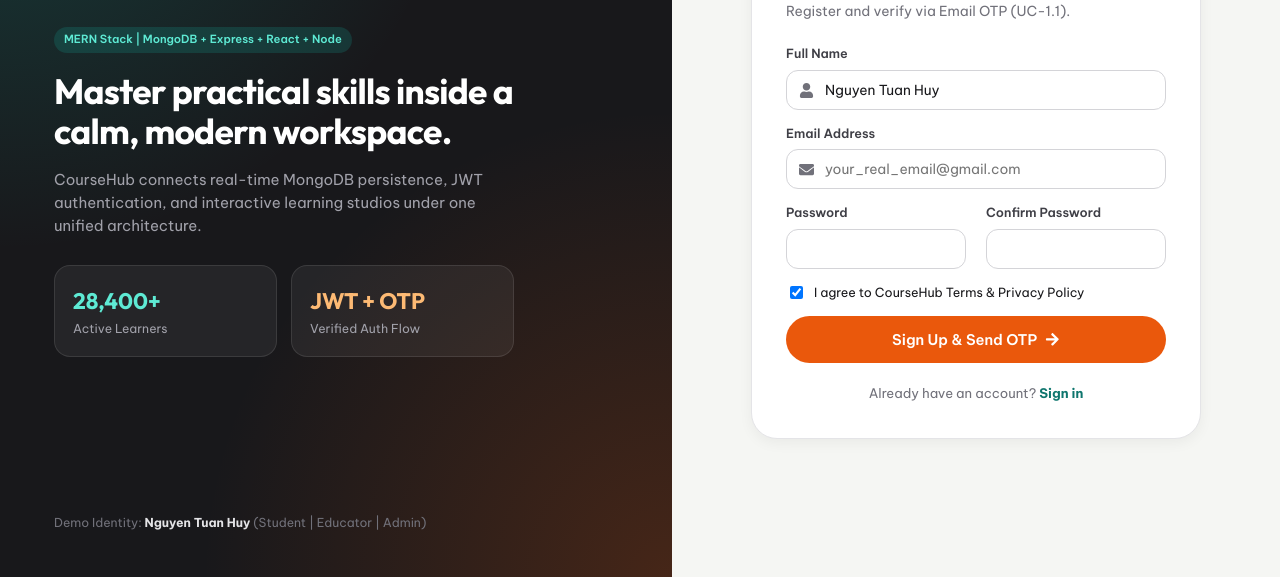
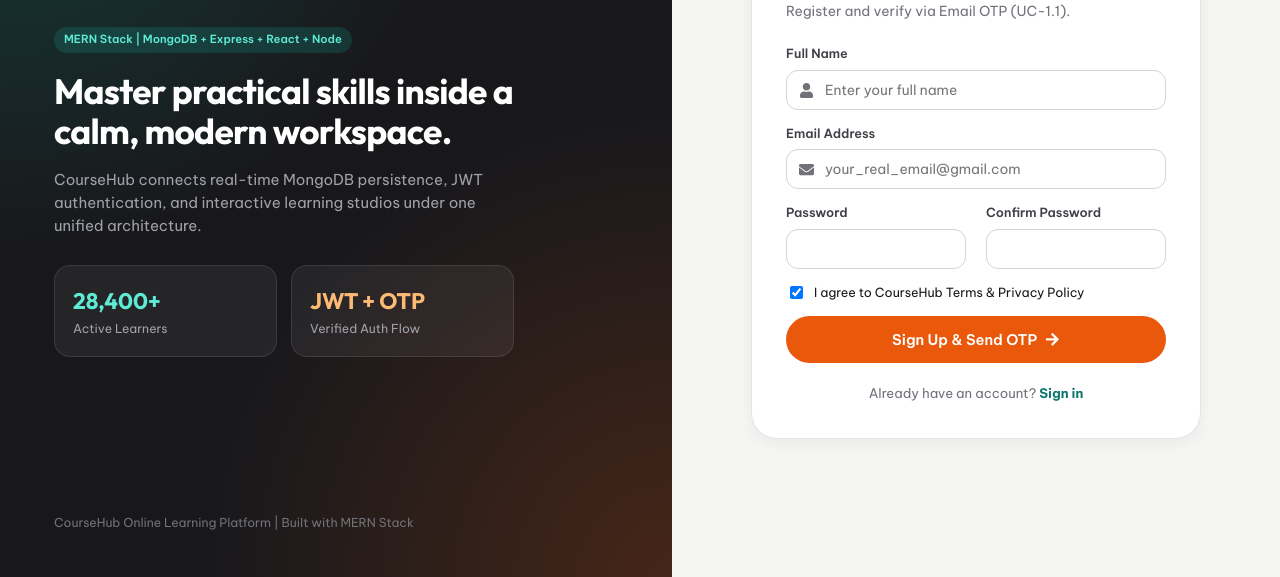
Before and after one commit to tuaanshuuysv/CourseHub, a React (Vite) app in the folder frontend/: page /auth/sign-up in a window 1280 px wide. Shown: the part 220-797 px from the top of the page. Built offline with nearby package versions, Linux system fonts and the light colour scheme; no server answers.

Commit message:
refactor(frontend): remove demo identity text and prefilled inputs from AuthShell and SignUpPage

```diff
--- a/frontend/src/components/AuthShell.jsx
+++ b/frontend/src/components/AuthShell.jsx
@@ -27,7 +27,7 @@ export default function AuthShell({ title, subtitle, children }) {
             </div>
           </div>
           <div style={{ fontSize: '0.82rem', color: '#71717a' }}>
-            Demo Identity: <strong style={{ color: '#e4e4e7' }}>Nguyen Tuan Huy</strong> (Student | Educator | Admin)
+            CourseHub Online Learning Platform | Built with MERN Stack
           </div>
         </div>
 
--- a/frontend/src/pages/guest/SignUpPage.jsx
+++ b/frontend/src/pages/guest/SignUpPage.jsx
@@ -9,7 +9,7 @@ import { api } from '@/api/client';
 export default function SignUpPage() {
   const { notify } = useCourseHub();
   const navigate = useNavigate();
-  const [name, setName] = useState('Nguyen Tuan Huy');
+  const [name, setName] = useState('');
   const [email, setEmail] = useState('');
   const [password, setPassword] = useState('');
   const [confirm, setConfirm] = useState('');
@@ -110,7 +110,14 @@ export default function SignUpPage() {
             <label className="ch-label">Full Name</label>
             <div style={{ position: 'relative' }}>
               <FaUser style={{ position: 'absolute', left: 13, top: 13, color: 'var(--ink-muted)' }} />
-              <input className="ch-input" style={{ paddingLeft: 38 }} value={name} onChange={(e) => setName(e.target.value)} required />
+              <input
+                className="ch-input"
+                style={{ paddingLeft: 38 }}
+                value={name}
+                onChange={(e) => setName(e.target.value)}
+                placeholder="Enter your full name"
+                required
+              />
             </div>
           </div>
           <div className="ch-field">
```
